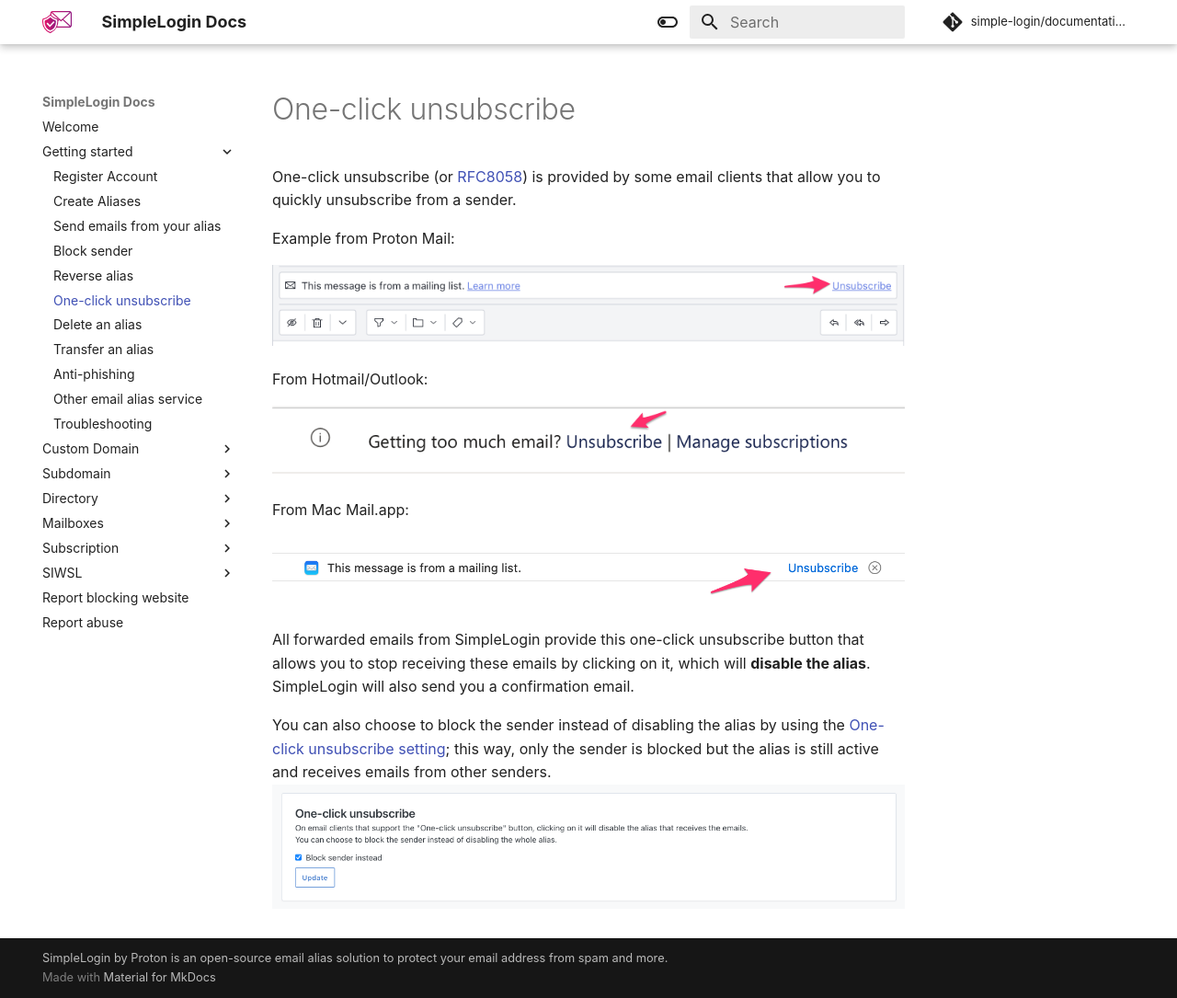
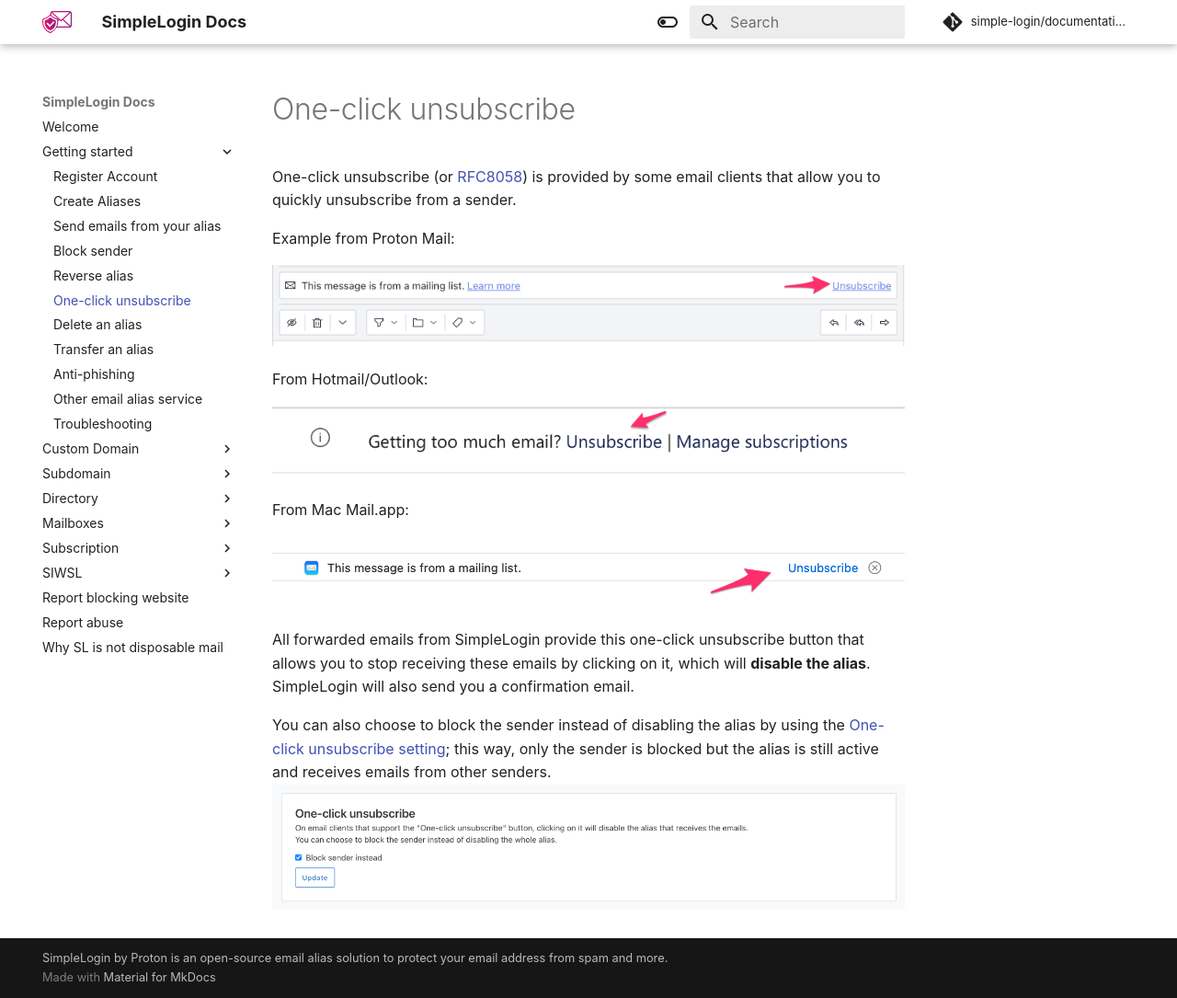
Before and after one commit to simple-login/documentation, an MkDocs documentation site: the page built from docs/getting-started/one-click-unsubscribe.md, in a window 1280 px wide and 1085 px high. Shown: the whole window at 92% size. Built offline with MkDocs 1.6.1 and Material for MkDocs 9.7.7, drawn with Linux system fonts in a browser that asks for light colours; comment, search, counter and statistics services are not loaded.

Commit message:
Update mkdocs.yml
Related to https://github.com/simple-login/documentation/pull/45

```diff
--- a/mkdocs.yml
+++ b/mkdocs.yml
@@ -92,3 +92,4 @@ nav:
 
   - Report blocking website: report-blocking-website.md
   - Report abuse: report-abuse.md
+  - Why SL is not disposable mail: why-simplelogin-is-not-disposable-mail.md
```
